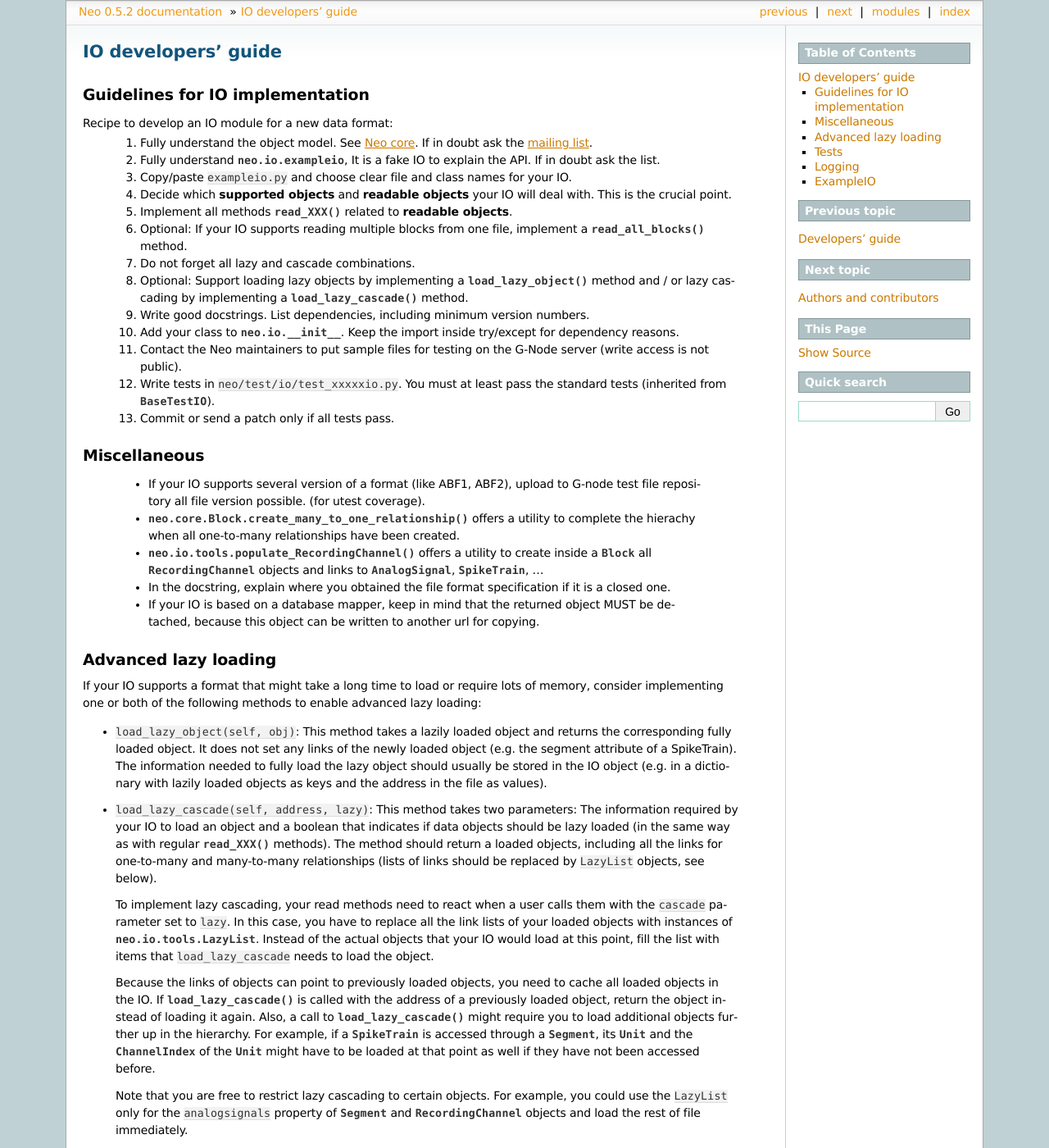
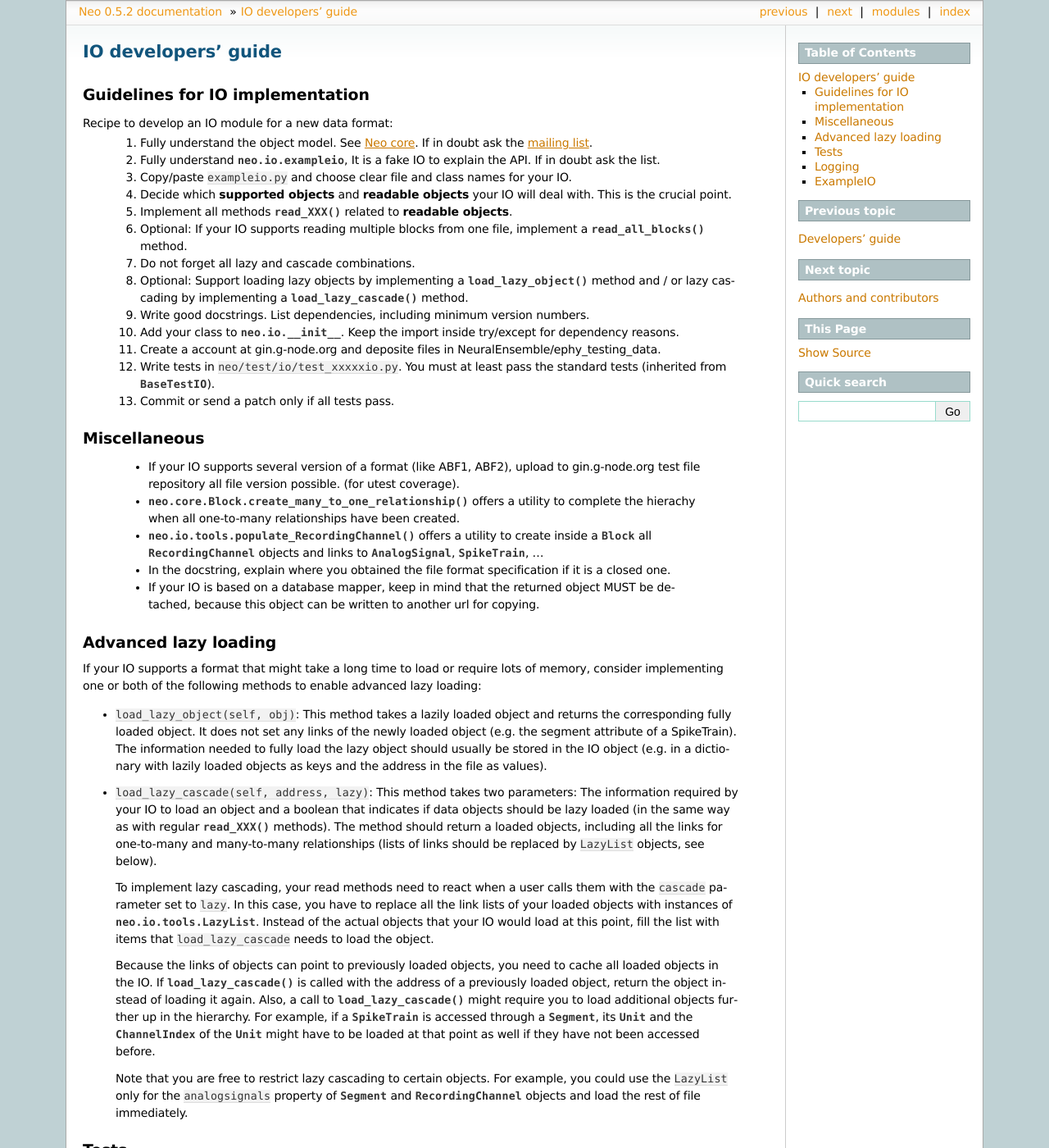
Before and after one commit to NeuralEnsemble/python-neo, a Sphinx documentation site: the page built from doc/source/io_developers_guide.rst, in a window 1280 px wide and 1400 px high. Shown: the whole window at 82% size. Built offline with Sphinx 7.4.7, drawn with Linux system fonts in a browser that asks for light colours; pages that are not in the unit, such as notebooks, are missing from menus; some of the changed text lies outside the part shown.

Commit message:
Change URL for testing files.

```diff
--- a/doc/source/io_developers_guide.rst
+++ b/doc/source/io_developers_guide.rst
@@ -22,14 +22,14 @@
        implementing a :meth:`load_lazy_cascade` method.
     9. Write good docstrings. List dependencies, including minimum version numbers.
     10. Add your class to :mod:`neo.io.__init__`. Keep the import inside try/except for dependency reasons.
-    11. Contact the Neo maintainers to put sample files for testing on the G-Node server (write access is not public).
+    11. Create a account at gin.g-node.org and deposite files in NeuralEnsemble/ephy_testing_data.
     12. Write tests in ``neo/test/io/test_xxxxxio.py``. You must at least pass the standard tests (inherited from :class:`BaseTestIO`).
     13. Commit or send a patch only if all tests pass.
 
 Miscellaneous
 =============
 
-    * If your IO supports several version of a format (like ABF1, ABF2), upload to G-node test file repository all file version possible. (for utest coverage).
+    * If your IO supports several version of a format (like ABF1, ABF2), upload to gin.g-node.org test file repository all file version possible. (for utest coverage).
     * :py:func:`neo.core.Block.create_many_to_one_relationship` offers a utility to complete the hierachy when all one-to-many relationships have been created.
     * :py:func:`neo.io.tools.populate_RecordingChannel` offers a utility to
       create inside a :class:`Block` all :class:`RecordingChannel` objects and links to :class:`AnalogSignal`, :class:`SpikeTrain`, ...
@@ -70,14 +70,14 @@
 =====
 
 :py:class:`neo.test.io.commun_io_test.BaseTestIO` provide standard tests.
-To use these you need to upload some sample data files at the `G-Node portal`_. They will be publicly accessible for testing Neo.
+To use these you need to upload some sample data files at the `gin-gnode`_. They will be publicly accessible for testing Neo.
 These tests:
 
   * check the compliance with the schema: hierachy, attribute types, ...
   * check if the IO respects the *lazy* and *cascade* keywords.
   * For IO able to both write and read data, it compares a generated dataset with the same data after a write/read cycle.
 
-The test scripts download all files from the `G-Node portal`_ and store them locally in ``neo/test/io/files_for_tests/``.
+The test scripts download all files from the `gin-gnode`_ and store them locally in ``neo/test/io/files_for_tests/``.
 Subsequent test runs use the previously downloaded files, rather than trying to download them each time.
 
 Here is an example test script taken from the distribution: ``test_axonio.py``:
@@ -120,4 +120,4 @@
 
 
 .. _`mailing list`: http://groups.google.com/group/neuralensemble
-.. _G-node portal: https://portal.g-node.org/neo/
+.. _gin-gnode: https://web.gin.g-node.org/NeuralEnsemble/ephy_testing_data
```
Also changed, not shown: 2 other files.
